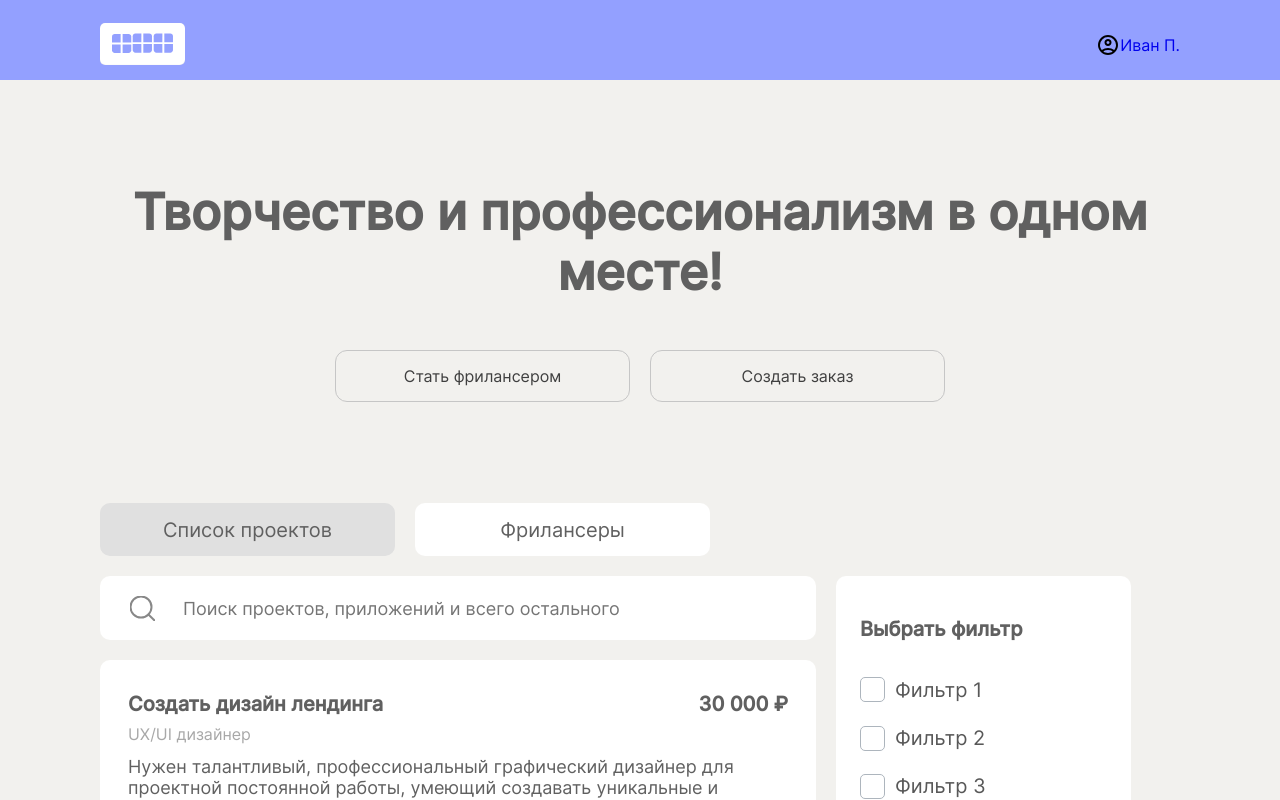
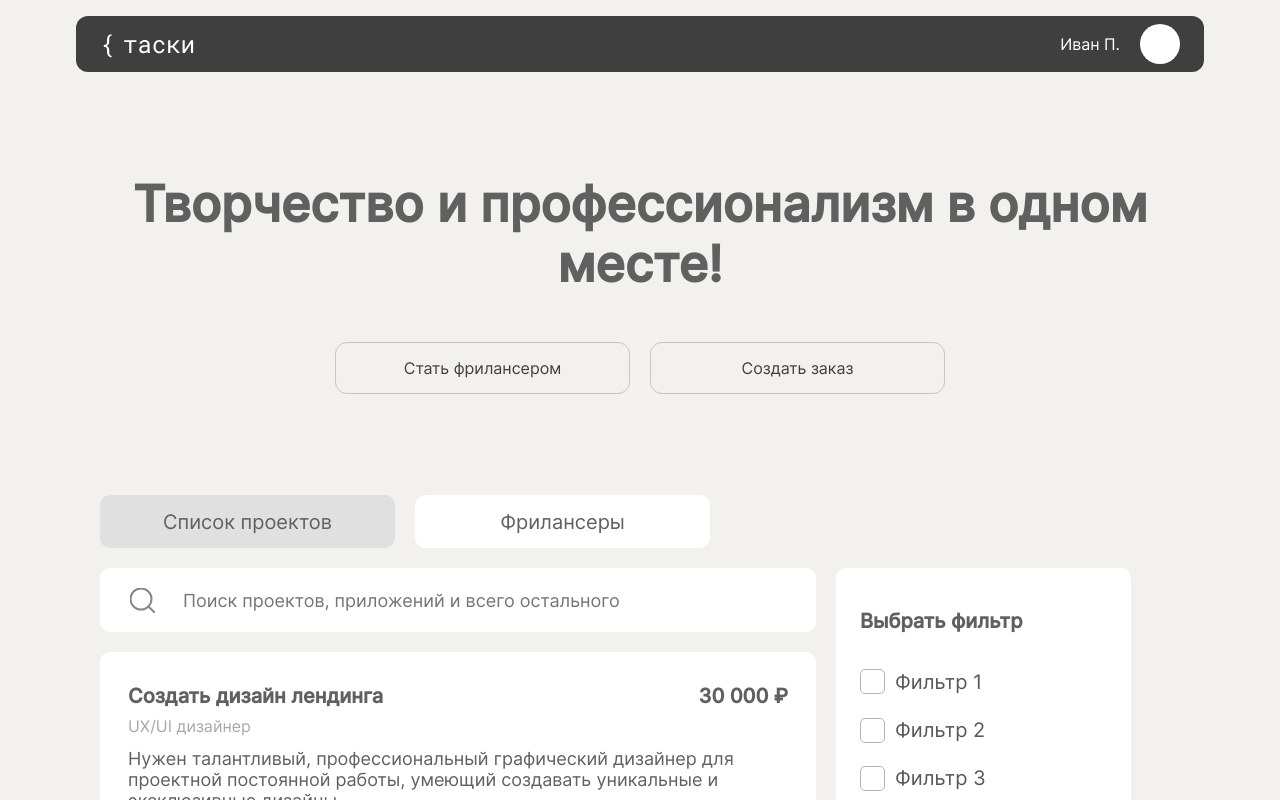
Before and after one commit to tutanhamon667/contract, a React (Create React App) app in the folder frontend/: page / in a window 1280 px wide. Shown: the top 800 px of the page. Built offline with nearby package versions, Linux system fonts and the light colour scheme.

Commit message:
сверстать Header

```diff
--- a/frontend/src/components/Header/Header.css
+++ b/frontend/src/components/Header/Header.css
@@ -1,28 +1,55 @@
 .header {
-  height: 80px;
-  background-color: #93A0FF;
+  background-color: none;
+  margin: 16px 76px 0 76px;
+  border-radius: 12px;
 }
 
+
 .header__container {
-  margin: auto;
-  padding: 20px 100px 0;
   max-width: 1540px;
+  padding: 0 24px;
+  min-height: 56px;
   display: flex;
-  flex-direction: row;
+  align-items: center;
   justify-content: space-between;
-  align-items: center;
+}
+
+.header-with-background {
+  background-color: #3f3f3f;
 }
 
 .header__logo {
-  background-image: url(../../images/group98.svg);
+  background-image: url(../../images/logo.svg);
+  background-color: none;
   background-position: center;
+  background-repeat: no-repeat;
   border: none;
-  border-radius: 5px;
-  width: 85px;
-  height: 42.5px;
+  width: 96px;
+  height: 32px;
   cursor: pointer;
+}
+
+.header__logo-black {
+  background-image: url(../../images/logo-black.svg);
 }
 
 .header__userInfo {
   display: flex;
+  align-items: center;
+  column-gap: 20px;
 }
+
+.header__name {
+  color: white;
+  font-family: Inter;
+  font-size: 16px;
+  font-weight: 400;
+  margin: 0;
+}
+
+.header__avatar {
+  width: 40px;
+  height: 40px;
+  background-color: white;
+  border-radius: 50px;
+}
--- a/frontend/src/components/Header/Header.jsx
+++ b/frontend/src/components/Header/Header.jsx
@@ -1,28 +1,27 @@
 import "../Header/Header.css";
 import React, { useContext } from "react";
-import { Link } from "react-router-dom";
+import { Link, useLocation } from "react-router-dom";
 import HeaderAuth from "../HeaderAuth/HeaderAuth";
-import userIcon from "../../images/user-icon.svg";
 import { Context } from "../../context/context"
 
 function Header() {
-  const {currentUser, authenticated} = useContext(Context);
+  const { currentUser, authenticated } = useContext(Context);
+  let { pathname } = useLocation();
+
   function giveOutNameInHeader(currentUser) {
     return `${currentUser.first_name} ${currentUser.last_name.slice(0, 1)}.`
   }
 
+  const authPaths = pathname === '/signin' || pathname === '/signup';
+
   return (
-    <header className="header">
+    <header className={`header ${authenticated ? 'header-with-background' : ''}`}>
       <div className="header__container">
-        <Link to="/">
-          <button className="header__logo"></button>
-        </Link>
+        <Link to="/" className={`header__logo ${authPaths ? 'header__logo-black' : ''}`}></Link>
         {authenticated ? (
-          <Link to={`/freelancer/${currentUser.id}`}>
-            <div className="header__userInfo">
-              <img src={userIcon} alt="user" />
-              <p>{giveOutNameInHeader(currentUser)}</p>
-            </div>
+          <Link to={`/freelancer/${currentUser.id}`} className="header__userInfo">
+            <p className="header__name">{giveOutNameInHeader(currentUser)}</p>
+            <div className="header__avatar"></div>
           </Link>
         ) : (<HeaderAuth />)
         }
--- a/frontend/src/components/HeaderAuth/HeaderAuth.css
+++ b/frontend/src/components/HeaderAuth/HeaderAuth.css
@@ -7,16 +7,19 @@
 }
 
 .header-auth__singup-button {
-  color: #fff;
-  font-size: 20px;
+  color: #3f3f3f;
+  font-size: 16px;
   font-style: normal;
   font-weight: 400;
   line-height: normal;
-  text-decoration: none;
+  text-decoration: underline;
   cursor: pointer;
   background-color: transparent;
-  text-shadow: 0 4px 4px rgba(0, 0, 0, 0.25);
   border: none;
+}
+
+.header-auth__singup-button_without-underline {
+  text-decoration: none;
 }
 
 .header-auth__singup-button:hover {
@@ -25,17 +28,17 @@
 }
 
 .header-auth__entry-button {
-  margin-left: 20px;
+  margin-left: 40px;
   border: 0;
   border-radius: 10px;
-  padding: 7px 39px 8px 39px;
+  padding: 6px 28px;
   justify-content: center;
   align-items: center;
   background: #fff;
   cursor: pointer;
   overflow: hidden;
   color: #606060;
-  font-size: 20px;
+  font-size: 16px;
   font-style: normal;
   font-weight: 400;
   line-height: normal;
--- a/frontend/src/components/HeaderAuth/HeaderAuth.jsx
+++ b/frontend/src/components/HeaderAuth/HeaderAuth.jsx
@@ -4,11 +4,13 @@ import "./HeaderAuth.css";
 
 function HeaderAuth() {
   const location = useLocation();
+  const regTextStyle = `header-auth__singup-button ${(location.pathname === "/") ? 'header-auth__singup-button_without-underline' : ''}`
+
   return (
     <div className="header-auth">
       {location.pathname !== "/signup" && (
         <Link to="/signup">
-          <button className="header-auth__singup-button" type="button">
+          <button className={regTextStyle} type="button">
             Регистрация
           </button>
         </Link>
@@ -18,11 +20,10 @@ function HeaderAuth() {
         location.pathname !== "/forgot-password" && (
           <Link to="/signin">
             <button
-              className={`${
-                location.pathname === "/signup"
+              className={`${location.pathname === "/signup"
                   ? "header-auth__singup-button"
                   : "header-auth__entry-button"
-              }`}
+                }`}
               type="button"
             >
               {location.pathname === "/signup" ? "Вход" : "Войти"}
```
Also changed, not shown: frontend/src/images/logo-black.svg (added), frontend/src/images/logo.svg.
